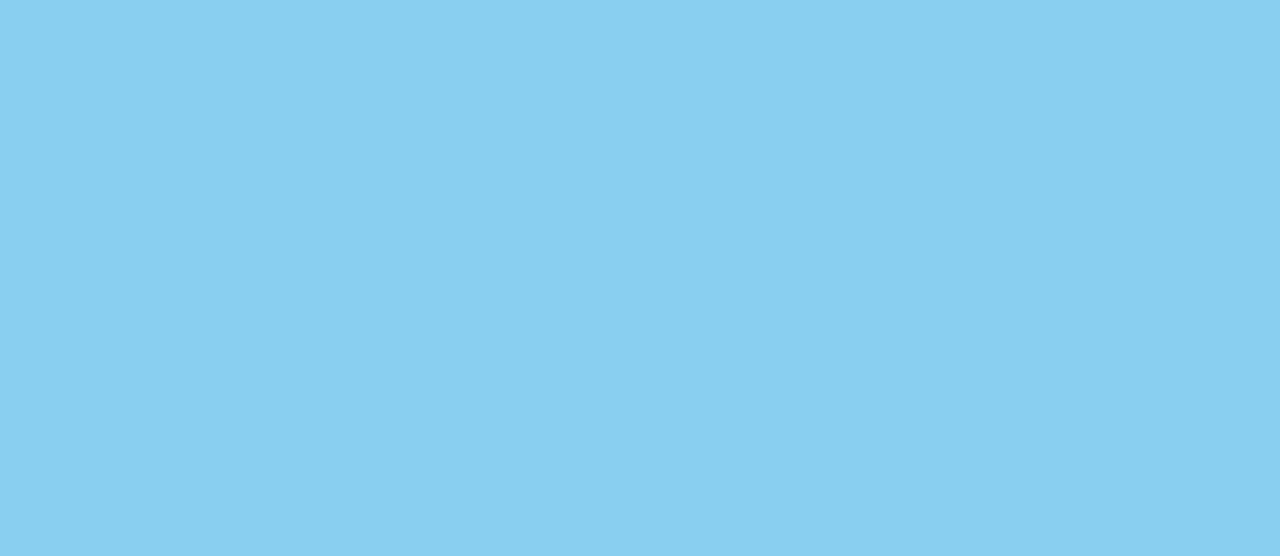
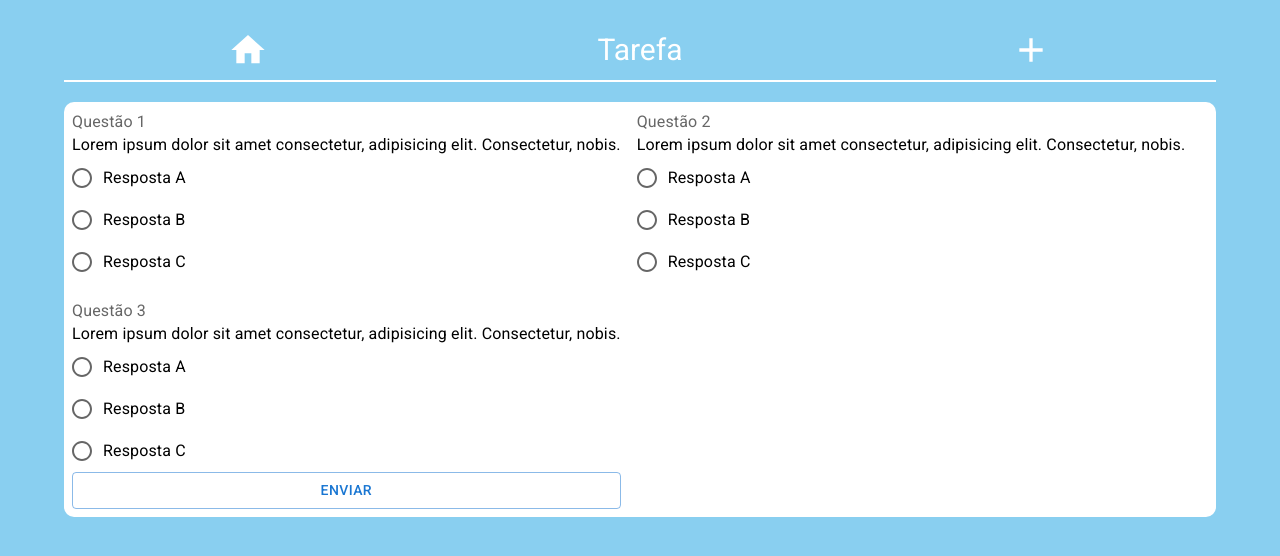
Before and after one commit to RSacerdote/edUX_app, a React (Vite) app in the folder front/: page /task in a window 1280 px wide. Before the commit this address had no page. Shown: the top 556 px of the page. Built offline with nearby package versions, Linux system fonts and the light colour scheme.

Commit message:
Cira página dos testes

```diff
--- a/front/src/App.jsx
+++ b/front/src/App.jsx
@@ -3,6 +3,7 @@ import styled from "styled-components"
 import Planner from "./pages/Planner"
 import Home from "./pages/Home"
 import Tasks from "./pages/Tasks"
+import Task from "./pages/Task"
 
 export default function App() {
   return (
@@ -12,6 +13,7 @@ export default function App() {
             <Route exact path="/" element={<Home />} />
             <Route exact path="/planner" element={<Planner />} />
             <Route exact path="/tasks" element={<Tasks />} />
+            <Route exact path="/task" element={<Task />} />
           </Routes>
         </BrowserRouter>
       </PagesContainer>
--- /dev/null
+++ b/front/src/pages/Task.jsx
@@ -0,0 +1,111 @@
+import styled from "styled-components"
+import { useNavigate } from "react-router-dom"
+import HomeIcon from '@mui/icons-material/Home';
+import AddIcon from '@mui/icons-material/Add';
+import { Box, Button, FormControl, FormControlLabel, FormLabel, Radio, RadioGroup, Typography } from "@mui/material";
+import React from "react";
+import TaskAltIcon from '@mui/icons-material/TaskAlt';
+import AssistantIcon from '@mui/icons-material/Assistant';
+
+export default function Task() {
+
+    const navigate = useNavigate()
+    const [done, setDone] = React.useState(false)
+
+    return (
+      <TaskContainer>
+          <Header>
+            <HomeIcon sx={{fontSize: '40px'}} onClick={() => navigate("/")}></HomeIcon>
+            <div>Tarefa</div>
+            <AddIcon sx={{fontSize: '40px'}}></AddIcon>
+          </Header>
+          {!done && <Box sx={{overflowY: 'scroll'}}>
+            <DemoItem>
+                <FormControl sx={{padding: 1}}>
+                    <FormLabel id="demo-radio-buttons-group-label">Questão 1</FormLabel>
+                    <Typography>Lorem ipsum dolor sit amet consectetur, adipisicing elit. Consectetur, nobis.</Typography>
+                    <RadioGroup
+                        aria-labelledby="demo-radio-buttons-group-label"
+                        name="radio-buttons-group"
+                    >
+                        <FormControlLabel value="1a" control={<Radio />} label={"Resposta A"} />
+                        <FormControlLabel value="1b" control={<Radio />} label="Resposta B" />
+                        <FormControlLabel value="1c" control={<Radio />} label="Resposta C" />
+                    </RadioGroup>
+                </FormControl>
+                <FormControl sx={{padding: 1}}>
+                    <FormLabel id="demo-radio-buttons-group-label">Questão 2</FormLabel>
+                    <Typography>Lorem ipsum dolor sit amet consectetur, adipisicing elit. Consectetur, nobis.</Typography>
+                    <RadioGroup
+                        aria-labelledby="demo-radio-buttons-group-label"
+                        name="radio-buttons-group"
+                    >
+                        <FormControlLabel value="1a" control={<Radio />} label="Resposta A" />
+                        <FormControlLabel value="1b" control={<Radio />} label="Resposta B" />
+                        <FormControlLabel value="1c" control={<Radio />} label="Resposta C" />
+                    </RadioGroup>
+                </FormControl>
+                <FormControl sx={{padding: 1}}>
+                    <FormLabel id="demo-radio-buttons-group-label">Questão 3</FormLabel>
+                    <Typography>Lorem ipsum dolor sit amet consectetur, adipisicing elit. Consectetur, nobis.</Typography>
+                    <RadioGroup
+                        aria-labelledby="demo-radio-buttons-group-label"
+                        name="radio-buttons-group"
+                    >
+                        <FormControlLabel value="1a" control={<Radio />} label="Resposta A" />
+                        <FormControlLabel value="1b" control={<Radio />} label="Resposta B" />
+                        <FormControlLabel value="1c" control={<Radio />} label="Resposta C" />
+                    </RadioGroup>
+                    <Button variant="outlined" onClick={() => setDone(true)}>
+                        Enviar
+                    </Button>
+                </FormControl>
+            </DemoItem>
+          </Box>}
+          {done && <Box>
+            <Box sx={{color: 'white'}}>
+                <TaskAltIcon sx={{width: '100%', fontSize: '100px'}} />
+            </Box>
+            <Box sx={{width: '100%', color: 'white'}}>
+                <Typography textAlign='center'>Tarefa enviada. O resultado do teste é 2/3.</Typography>
+            </Box>
+            <DemoItem>
+            <Box sx={{flex: 1, padding: 1, textAlign: 'center'}}>
+                <AssistantIcon sx={{fontSize: '50px'}}/>
+            </Box>
+            <Box sx={{flex: 4, padding: 1}}>
+                <Typography variant="h6">ChatBot</Typography>
+                <Typography variant="body2" color="textSecondary">Use IA para tirar dúvidas</Typography>
+            </Box>
+          </DemoItem>
+            </Box>}
+      </TaskContainer>
+    )
+  }
+
+  const TaskContainer = styled.div`
+      display: flex;
+      flex-direction: column;
+      height: 95%;
+      width: 90%;
+  `
+
+  const Header = styled.div`
+      display: flex;
+      align-items: center;
+      justify-content: space-around;
+      height: 60px;
+      font-size: 30px;
+      font-family: Roboto;
+      color: white;
+      border-bottom: 2px solid;
+  `
+
+  const DemoItem = styled.div`
+      display: block;
+      margin-top: 20px;
+      background-color: white;
+      border-radius: 10px;
+      width: 100%;
+      align-items: center;
+  `
--- a/front/src/pages/Tasks.jsx
+++ b/front/src/pages/Tasks.jsx
@@ -1,6 +1,5 @@
 import styled from "styled-components"
 import { useNavigate } from "react-router-dom"
-import React, { useState } from "react";
 import HomeIcon from '@mui/icons-material/Home';
 import AssignmentIcon from '@mui/icons-material/Assignment';
 import TurnedInIcon from '@mui/icons-material/AssignmentTurnedIn';
@@ -19,7 +18,7 @@ export default function Tasks() {
             <div>Tarefas</div>
             <AddIcon sx={{fontSize: '40px'}}></AddIcon>
           </Header>
-          <DemoItem>
+          <DemoItem onClick={() => navigate("/task")}>
             <Box sx={{flex: 1, padding: 1, textAlign: 'center'}}>
                 <AssignmentIcon sx={{fontSize: '50px'}}/>
             </Box>
```
